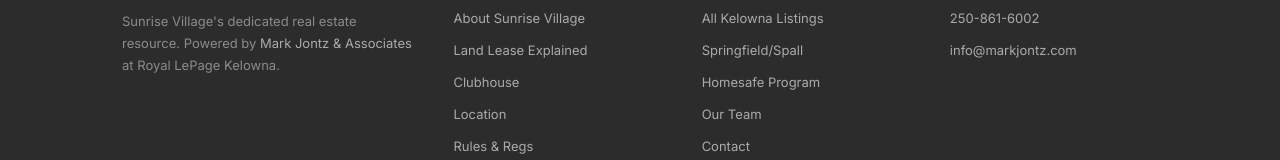
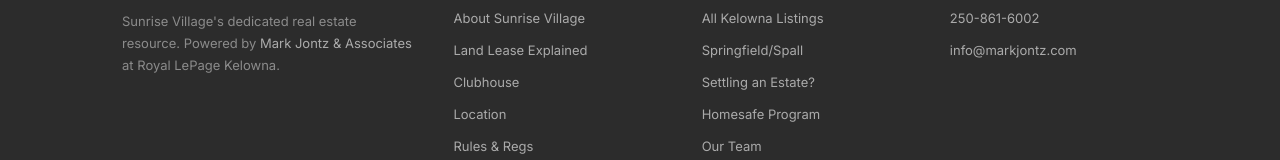
Before and after one commit to michaelgreenwood63/ownsunrisevillage.com, a plain HTML site: page blog/buying-process-park-approval-sunrise-village/index.html in a window 1280 px wide. Shown: the part 2763-2923 px from the top of the page. Drawn offline with Linux system fonts and the light colour scheme; a script that the page names is missing.

Commit message:
Add footer cross-link to incareofkelowna.com sitewide
Estate sales are a real reason land-lease units in Sunrise Village
turn over; this gives incareofkelowna.com an inbound link here too.

Co-Authored-By: Claude Sonnet 5 <noreply@anthropic.com>
Claude-Session: https://claude.ai/code/session_01CsLtCxZf6DsK9LniVxdt61

```diff
--- a/blog/buying-process-park-approval-sunrise-village/index.html
+++ b/blog/buying-process-park-approval-sunrise-village/index.html
@@ -146,6 +146,7 @@
       <ul class="footer-links">
         <li><a href="https://kelownalistings.com">All Kelowna Listings</a></li>
         <li><a href="https://ownspringfieldspall.com">Springfield/Spall</a></li>
+        <li><a href="https://incareofkelowna.com">Settling an Estate?</a></li>
         <li><a href="/homesafe">Homesafe Program</a></li>
         <li><a href="/team">Our Team</a></li>
         <li><a href="/contact">Contact</a></li>
```
Also changed, not shown: blog/can-you-rent-out-sunrise-village-home/index.html (+1 -0 lines), blog/index.html (+1 -0 lines), blog/understanding-land-lease-fees-sunrise-village/index.html (+1 -0 lines), clubhouse/index.html (+1 -0 lines), contact/index.html (+1 -0 lines), homesafe/index.html (+1 -0 lines), index.html (+1 -0 lines), listing/index.html (+1 -0 lines), location/index.html (+1 -0 lines), rules-regs/index.html (+1 -0 lines), team/index.html (+1 -0 lines).
